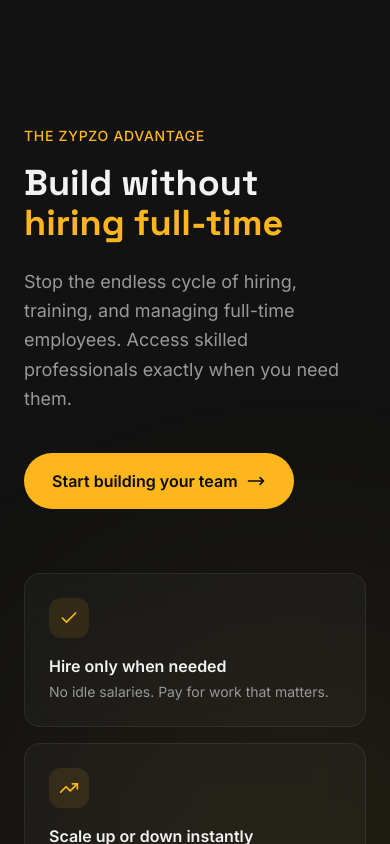
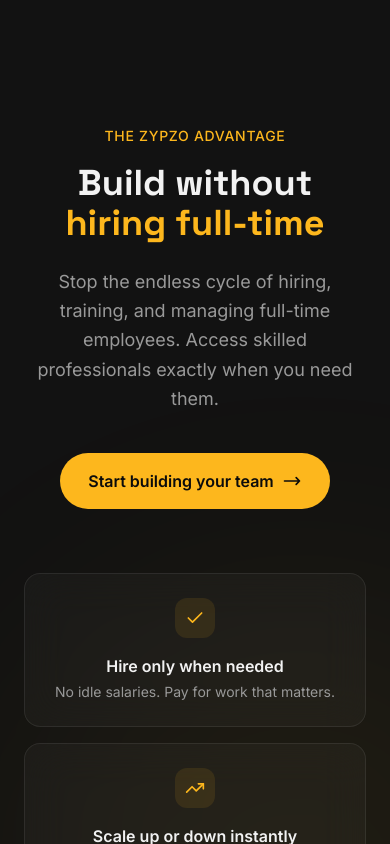
Before and after one commit to george-vpr/zypzo-site, a Next.js app: page / in a window 390 px wide. Shown: the part 4480-5324 px from the top of the page. Built offline with nearby package versions, Linux system fonts and the light colour scheme.

Commit message:
Update build-without-hiring.tsx

```diff
--- a/components/landing/build-without-hiring.tsx
+++ b/components/landing/build-without-hiring.tsx
@@ -46,11 +46,13 @@
       <div className="relative mx-auto max-w-7xl px-6 lg:px-8">
         <div className="grid items-center gap-16 lg:grid-cols-2">
           {/* Left side - Content */}
+          {/* Added text-center for mobile, lg:text-left for desktop */}
           <motion.div
             initial={{ opacity: 0, x: -30 }}
             whileInView={{ opacity: 1, x: 0 }}
             viewport={{ once: true }}
             transition={{ duration: 0.6 }}
+            className="text-center lg:text-left"
           >
             <span className="text-sm font-medium uppercase tracking-wider text-yellow-400">
               The Zypzo advantage
@@ -60,18 +62,19 @@
               <br />
               <span className="text-yellow-400">hiring full-time</span>
             </h2>
-            <p className="mt-6 max-w-lg text-lg leading-relaxed text-muted-foreground">
+            <p className="mt-6 max-w-lg mx-auto lg:mx-0 text-lg leading-relaxed text-muted-foreground">
               Stop the endless cycle of hiring, training, and managing full-time employees.
               Access skilled professionals exactly when you need them.
             </p>
 
             {/* CTA */}
+            {/* Added flex justify-center for mobile, lg:justify-start for desktop */}
             <motion.div
               initial={{ opacity: 0, y: 20 }}
               whileInView={{ opacity: 1, y: 0 }}
               viewport={{ once: true }}
               transition={{ duration: 0.5, delay: 0.3 }}
-              className="mt-10"
+              className="mt-10 flex justify-center lg:justify-start"
             >
               <button className="group flex items-center gap-2 rounded-full bg-yellow-400 px-7 py-4 text-base font-semibold text-dark-400 transition-all hover:bg-yellow-300 hover:shadow-xl hover:shadow-yellow-400/20">
                 Start building your team
@@ -103,8 +106,10 @@
                 transition={{ duration: 0.4, delay: index * 0.08 }}
                 className="group"
               >
-                <div className="glass-card h-full rounded-2xl p-6 transition-all duration-300 hover:border-yellow-400/30 hover:bg-yellow-400/5">
-                  <div className="mb-4 flex h-10 w-10 items-center justify-center rounded-xl bg-yellow-400/10 transition-colors group-hover:bg-yellow-400/20">
+                {/* Added text-center for mobile, sm:text-left for tablet/desktop */}
+                <div className="glass-card h-full rounded-2xl p-6 transition-all duration-300 hover:border-yellow-400/30 hover:bg-yellow-400/5 text-center sm:text-left">
+                  {/* Added mx-auto for mobile, sm:mx-0 for tablet/desktop */}
+                  <div className="mb-4 flex h-10 w-10 items-center justify-center rounded-xl bg-yellow-400/10 transition-colors group-hover:bg-yellow-400/20 mx-auto sm:mx-0">
                     <benefit.icon className="h-5 w-5 text-yellow-400" />
                   </div>
                   <h3 className="mb-1 font-semibold text-card-foreground">
```
